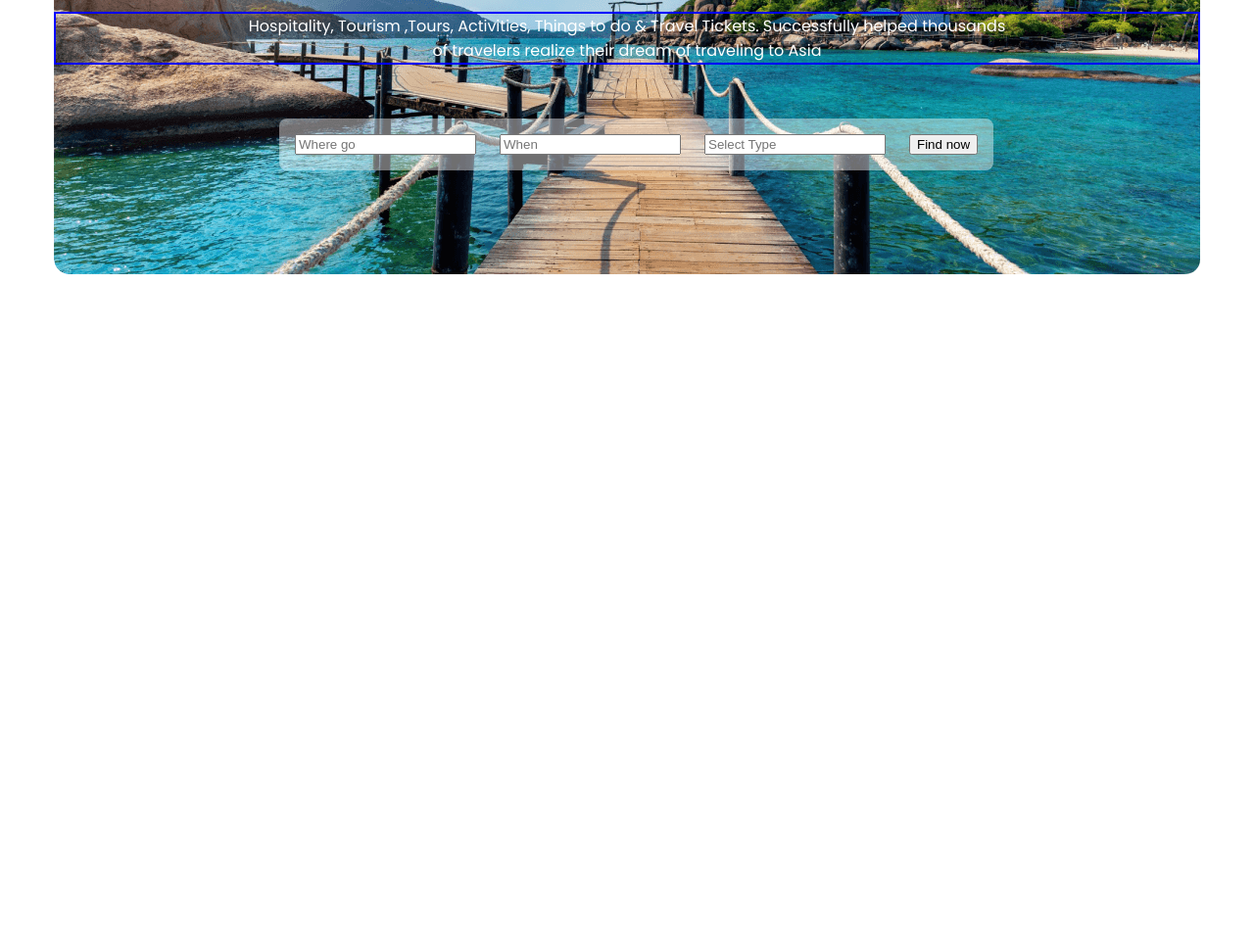
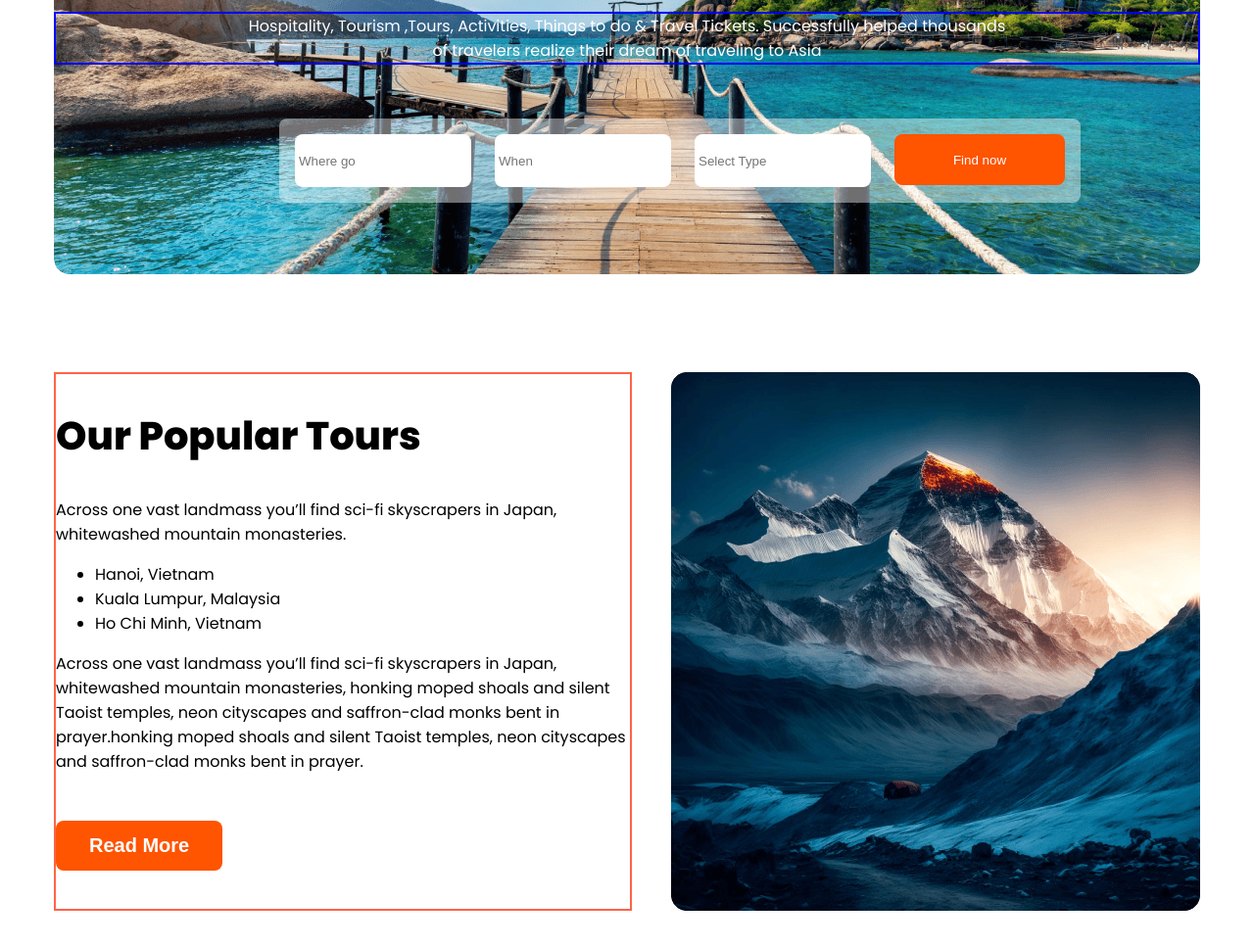
Before and after one commit to Redoy-Dash/2nd-assignment-repo, a plain HTML site: page index.html in a window 1280 px wide. Shown: the part 400-1368 px from the top of the page at 98% size. Before the commit the page ends 800 px from the top, so only its background shows below. Drawn offline with Linux system fonts and the light colour scheme.

Commit message:
section-2 design fifinished

```diff
--- a/index.html
+++ b/index.html
@@ -33,17 +33,37 @@
             <div class="banner-title">
                 <h1>Explore Your Travel</h1>
                 <p>Hospitality, Tourism ,Tours, Activities, Things to do & Travel Tickets. Successfully helped thousands
-                    <br> of travelers realize their dream of traveling to Asia</p>
+                    <br> of travelers realize their dream of traveling to Asia
+                </p>
             </div>
             <div class="input-container">
                 <input type="text" placeholder="Where go">
                 <input type="text" placeholder="When">
                 <input type="text" placeholder="Select Type">
-                <button>Find now</button>
+                <button class="btn">Find now</button>
             </div>
         </section>
         <!-- Section-2 start here -->
-        <section></section>
+        <section class="section-2">
+            <div class="section-2-item">
+                <h2>Our Popular Tours</h2>
+                <p>Across one vast landmass you’ll find sci-fi skyscrapers in Japan, whitewashed mountain monasteries.
+                </p>
+                <ul>
+                    <li>Hanoi, Vietnam</li>
+                    <li>Kuala Lumpur, Malaysia</li>
+                    <li>Ho Chi Minh, Vietnam</li>
+                </ul>
+                <p>Across one vast landmass you’ll find sci-fi skyscrapers in Japan, whitewashed mountain monasteries,
+                    honking moped shoals and silent Taoist temples, neon cityscapes and saffron-clad monks bent in
+                    prayer.honking moped shoals and silent Taoist temples, neon cityscapes and saffron-clad monks bent in
+                    prayer.</p>
+                <button class="btn-1">Read More</button>
+            </div>
+            <div class="section-2-img">
+                <img src="./Images/Rectangle 4.png" alt="">
+            </div>
+        </section>
     </main>
 
 
--- a/styles/style.css
+++ b/styles/style.css
@@ -2,6 +2,17 @@
 
 body {
     font-family: 'Poppins', sans-serif;
+}
+
+.btn {
+    padding: 14px 34px;
+    border-radius: 8px;
+    border: none;
+    width: 174px;
+    height: 52px;
+    flex-shrink: 0;
+    color: #FFF;
+    background: #FF5400;
 }
 
 /* Nav section style start here */
@@ -74,7 +85,8 @@ body {
 .banner * {
     margin-top: 50px;
 }
-.banner-title{
+
+.banner-title {
     position: relative;
     top: 80px;
 }
@@ -108,5 +120,52 @@ p {
     top: 119px;
 }
 
+.input-container input {
+    border-radius: 8px;
+    border: none;
+    padding-left: 4px;
+    width: 174px;
+    height: 52px;
+    flex-shrink: 0;
+    color: #FFF;
+}
+
 
 /* Section-2 style start here */
+.section-2 {
+    height: 550px;
+    width: 1170px;
+    display: flex;
+    margin: 100px auto;
+    gap: 40px;
+}
+
+.section-2-item p {
+    text-align: left;
+}
+
+.section-2-item {
+    border: 2px solid tomato;
+}
+
+.section-2-item h2 {
+    font-size: 2.5rem;
+}
+
+.btn-1 {
+    padding: 14px 34px;
+    border-radius: 8px;
+    border: none;
+    margin-top: 32px;
+    background: #FF5400;
+    color: #FFF;
+    text-align: center;
+    font-size: 20px;
+    font-style: normal;
+    font-weight: 700;
+    line-height: normal;
+}
+
+/* .section-2-img{
+    border: 2px solid yellow;
+} */
```
